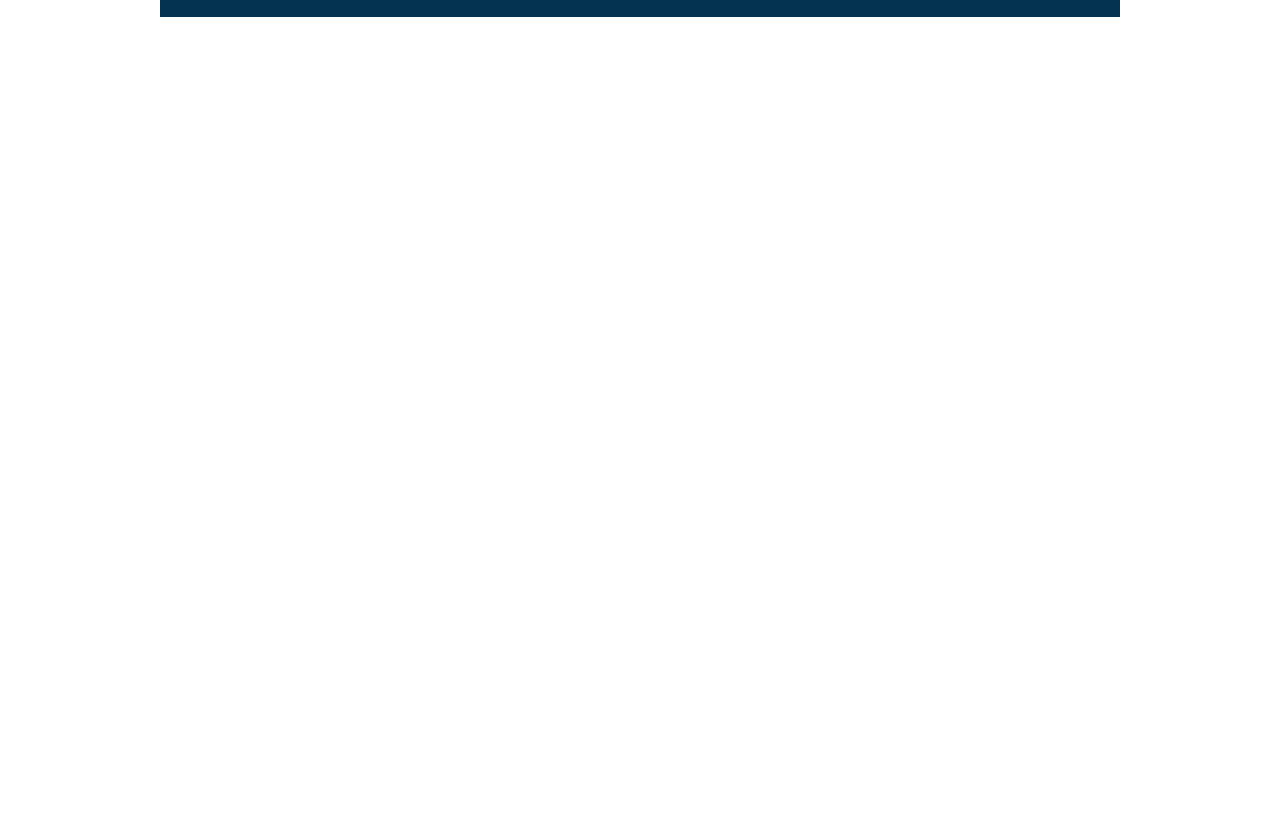
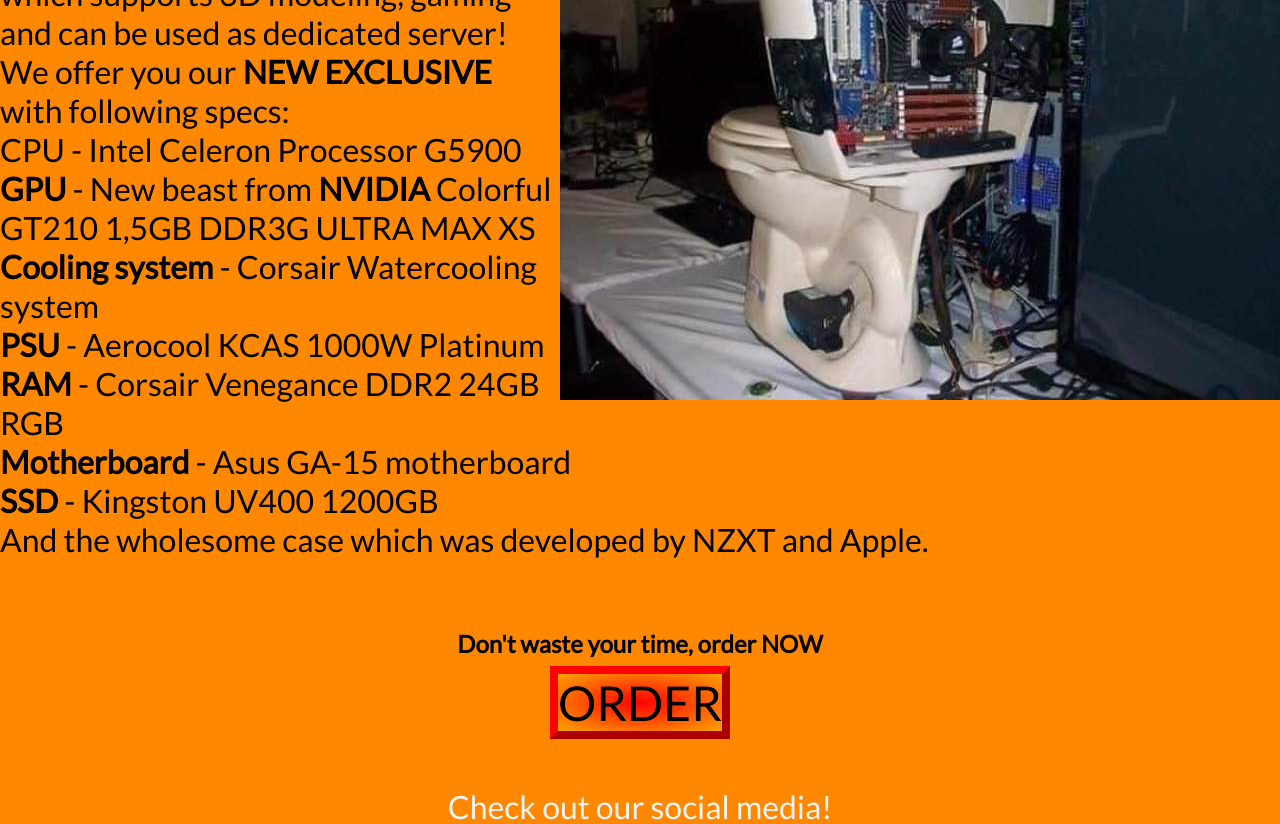
Before and after one commit to Roasteg/DUMPERPC, a plain HTML site: page index.html in a window 1280 px wide. Shown: the part 873-1697 px from the top of the page. Before the commit the page ends 890 px from the top, so only its background shows below. Drawn offline with Linux system fonts and the light colour scheme.

Commit message:
Add files via upload
DUMPERPC ready

```diff
--- a/css/dumper.css
+++ b/css/dumper.css
@@ -9,10 +9,6 @@
     box-sizing: border-box;
     font-family: 'Lato', sans-serif;
     background-color: var(--lightcolor);
-    opacity: 0;
-    animation-name: hello;
-    animation-duration: 1s;
-    animation-fill-mode: forwards;
 }
 .pchead{
     background-color: var(--darkcolor);
@@ -32,10 +28,6 @@
     font-size: 2rem;
     text-align: center;
     background-image: radial-gradient(red, orange)
-}
-@keyframes hello{
-    0%{opacity: 0;}
-    100%{opacity: 100%;}
 }
 .deal{
     text-align: center;
@@ -61,3 +53,30 @@
     0%{background-image: radial-gradient(orange, red)}
     100%{background-image: radial-gradient(red,orange)}
 }
+.pcbuild{
+    float: right;
+}
+.order{
+    margin-top: 2rem;
+    align-items: center;
+    text-align: center;
+}
+.orderbtn{
+    text-decoration: none;
+    font-size: 3rem;
+    background-image: radial-gradient(red,orange);
+    border-width: 8px;
+    border-color: red;
+    transition: 0.5s;
+    margin-top: 8px;
+
+
+}
+.orderbtn:hover{
+    font-size: 3.5rem;
+    animation-name: appear;
+    animation-duration: 2s;
+}
+@keyframes appear{
+    100%{transform:rotate(360deg);}
+}
--- a/index.html
+++ b/index.html
@@ -5,28 +5,48 @@
     <meta name="viewport" content="width=device-width, initial-scale=1.0">
     <meta http-equiv="X-UA-Compatible" content="ie=edge">
     <script src="https://kit.fontawesome.com/0247ca1a71.js" crossorigin="anonymous"></script>
-    <link rel="stylesheet" href="css/style.css">
-    <title>Float Property</title>
+    <link href="https://fonts.googleapis.com/css2?family=Lato&display=swap" rel="stylesheet">
+    <link rel="stylesheet" href="css/dumper.css">
+    <title>Gaming PC</title>
 </head>
 <body>
-    <header class="header">
-        <h1>This is how they float</h1>
+    <header class="pchead">
+        <h1>New exclusive DUMPERPC setup JUST FOR YOU!</h1>
     </header>
-    <section class="main-section">
-        <img src="img/pic.jpg" alt="">
-        <h2>Floating image</h2>
-        <p>Lorem ipsum dolor sit amet, consectetur adipisicing elit. Saepe eum dolores laboriosam aut deleniti, debitis eligendi nesciunt eveniet tempora fuga recusandae est dicta possimus sed quam, nisi quia tenetur tempore, similique ipsam perspiciatis? Ut perferendis facere aliquam voluptas, corrupti et est repellendus accusantium non consequuntur a voluptates totam porro, dicta explicabo in minus maiores harum quas illo! Distinctio, blanditiis. Adipisci magnam ea aspernatur aperiam eligendi! Cum obcaecati ducimus, in dolorem ut at totam dolore odio sapiente tempore officiis facere quos unde iste quasi dolorum consectetur quidem cupiditate explicabo. Modi quia omnis illum vero debitis, molestias corporis aspernatur neque quod quo.</p>
+    <div class="about">
+        <h2>About us</h2>
+        <p>We are DUMPERPC, world known for our fastest, cheapest and safest PCs. We treat our PCs like our children and we ship worldwide for <strong>FREE!</strong></p>
+        <img class="pc1" src="img/dumperpc1.jpg">
+    </div>
+    <br>
+    <br>
+    <section class="excpc">
+        <img class="pcbuild" src="img/setup.jpg">
+        <h2 class="deal">Our offer</h2>
+        <p>We offer you awesome, Hi-End build, which supports 3D modeling, gaming and can be used as dedicated server!</p>
+        <p>We offer you our <strong>NEW EXCLUSIVE</strong> with following specs: </p>
+        <p>CPU - Intel Celeron Processor G5900</p>
+            <p><strong>GPU</strong> - New beast from <strong>NVIDIA</strong> Colorful GT210 1,5GB DDR3G ULTRA MAX XS </p>
+            <p><strong>Cooling system</strong> - Corsair Watercooling system</p>
+            <p><strong>PSU</strong> - Aerocool KCAS 1000W Platinum</p>
+            <p><strong>RAM</strong> - Corsair Venegance DDR2 24GB RGB</p>
+            <p><strong>Motherboard</strong> - Asus GA-15 motherboard</p>
+            <p><strong>SSD</strong> - Kingston UV400 1200GB</li>
+            <p>And the wholesome case which was developed by NZXT and Apple.</p>
     </section>
-
-    <footer class="footer">
-        <span>Rostislav Konovalov &#169 2020</span>
+    <br>
+    <br>
+    <section class="order">
+        <h1>Don't waste your time, order <strong>NOW</strong></h1>
+        <a href="https://www.youtube.com/watch?v=dQw4w9WgXcQ"><input type="button" value="ORDER" class="orderbtn"></a>
+    </section>
+    <footer class="info">
+        <p>Check out our social media!</p>
         <div class="social">
-            <a href=""><i class="fab fa-telegram"></i></a>
-            <a href=""><i class="fab fa-instagram"></i></a>
-            <a href=""><i class="fab fa-vk"></i></a>
-
-        </div>
+                <a href=""><i class="fab fa-telegram"></i></a>
+                <a href=""><i class="fab fa-instagram"></i></a>
+                <a href=""><i class="fab fa-vk"></i></a>
+            </div>
     </footer>
-
 </body>
 </html>
```
Also changed, not shown: main1.html (added, +32 -0 lines).
